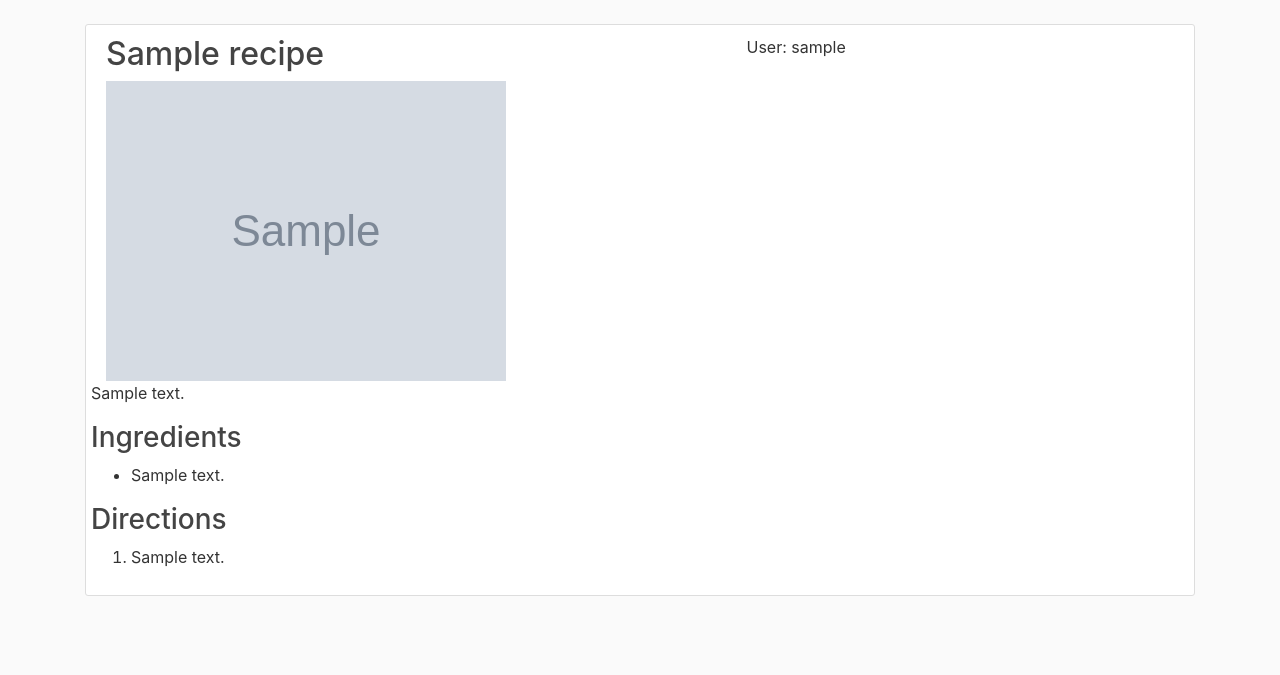
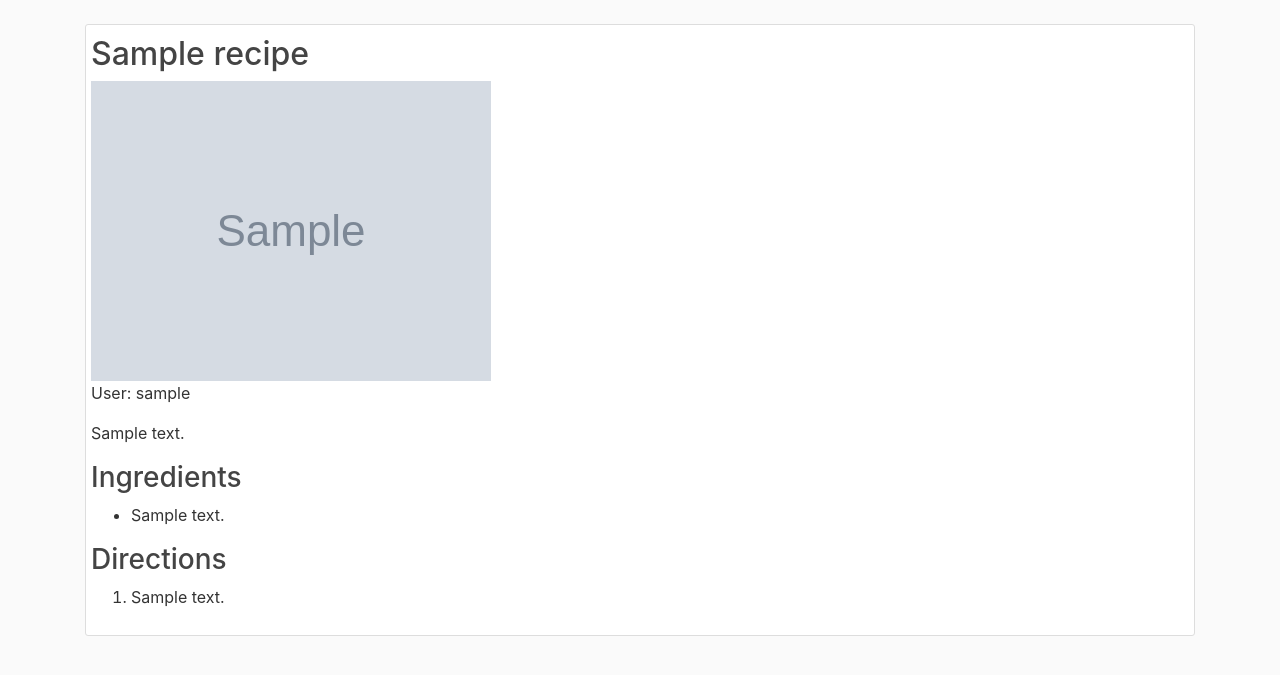
Before and after one commit to Hall-Erik/recipe_box, a Flask app: page /recipe/1 in a window 1280 px wide. Shown: the part 56-731 px from the top of the page. Run offline with Flask 2, Linux system fonts and the light colour scheme; tables that the repository leaves empty hold one stand-in row (values such as "Sample post"); grey boxes marked "Sample" are stand-in pictures; some libraries are stand-ins or nearby versions.

Commit message:
caught a bug

```diff
--- a/recipebox/recipes/routes.py
+++ b/recipebox/recipes/routes.py
@@ -39,5 +39,4 @@ def create_recipe():
 @recipes.route('/recipe/<int:recipe_id>')
 def recipe(recipe_id):
 	recipe = Recipe.query.get_or_404(recipe_id)
-	recipe_pic = url_for('static', filename='recipe_pics/' + recipe.image_file)
-	return render_template('recipes/recipe.html', title=recipe.title, recipe=recipe, recipe_pic=recipe_pic)
+	return render_template('recipes/recipe.html', title=recipe.title, recipe=recipe)
--- a/recipebox/templates/recipes/recipe.html
+++ b/recipebox/templates/recipes/recipe.html
@@ -2,13 +2,15 @@
 {% block content %}
 	<div class="content-section">
 		<div class="row">
-			<div class="col-7">
-				<h2>{{ recipe.title }}</h2>
-				<img src="{{ recipe_pic }}" />
-			</div>
-			<div class="col-2">
-				<p>User: {{ recipe.author.username }}</p>
-			</div>
+			<h2>{{ recipe.title }}</h2>
+			{% if recipe.image_file %}
+				</div>
+				<div class="row">
+					<img src="{{ url_for('static', filename='recipe_pics/' + recipe.image_file) }}" />
+			{% endif %}
+		</div>
+		<div class="row">
+			<p>User: {{ recipe.author.username }}</p>
 		</div>
 		<div class="row">
 			<p>{{ recipe.description }}</p>
```
